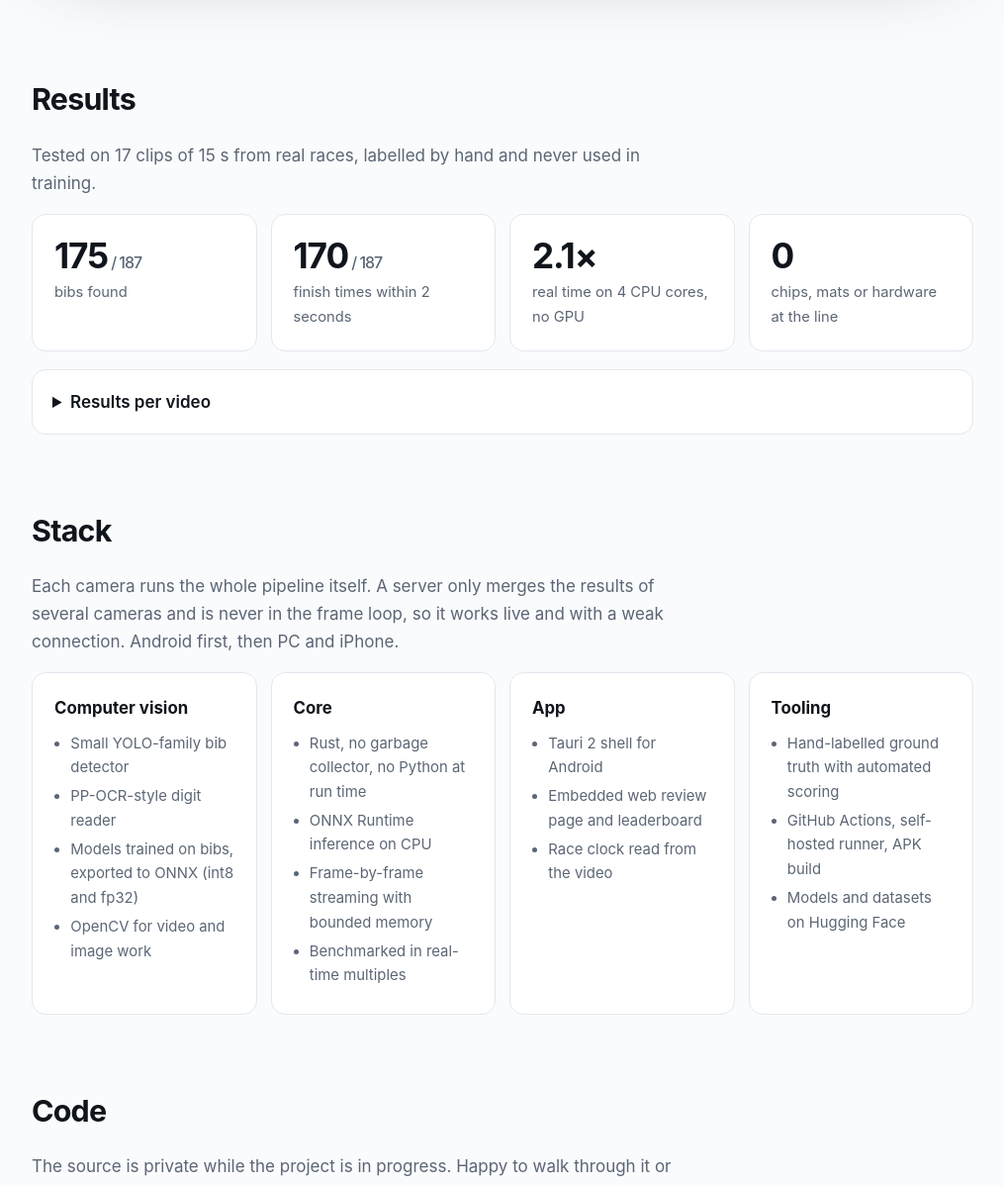
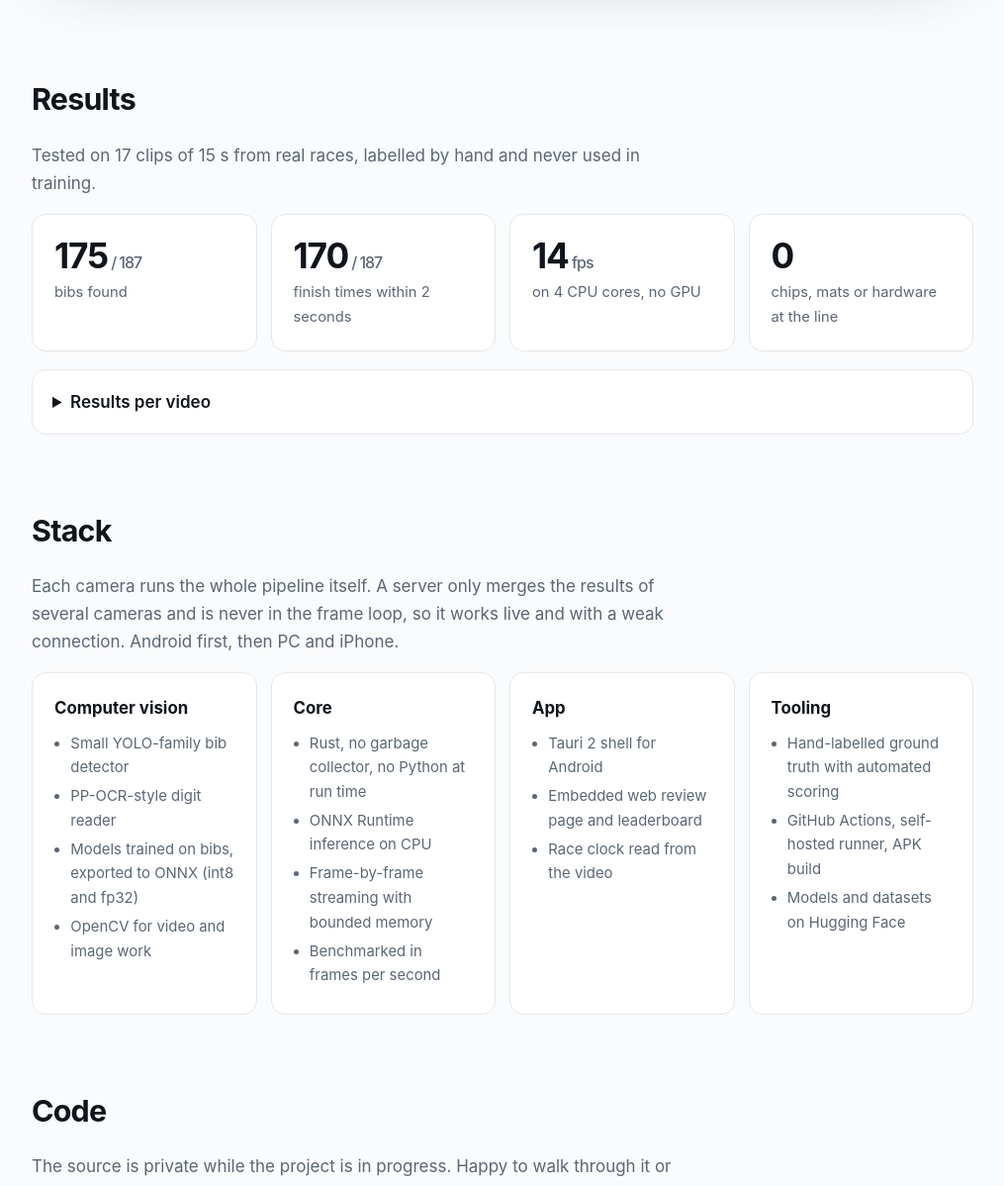
Before and after one commit to ThomasLamalle/videopacer-showcase, a plain HTML site: page index.html in a window 1280 px wide. Shown: the part 1206-2404 px from the top of the page at 99% size, without its empty margins (132-1147 px from the left). Drawn offline with Linux system fonts and the light colour scheme.

Commit message:
Speed in frames per second on the page
Co-Authored-By: Claude Sonnet 5.5 <noreply@anthropic.com>

```diff
--- a/index.html
+++ b/index.html
@@ -49,7 +49,7 @@ footer{padding:72px 0 48px;color:var(--mut);font-size:.9rem}
 <div class="grid">
 <div class="card"><b>175<small> / 187</small></b><span>bibs found</span></div>
 <div class="card"><b>170<small> / 187</small></b><span>finish times within 2 seconds</span></div>
-<div class="card"><b>2.1×</b><span>real time on 4 CPU cores, no GPU</span></div>
+<div class="card"><b>14<small> fps</small></b><span>on 4 CPU cores, no GPU</span></div>
 <div class="card"><b>0</b><span>chips, mats or hardware at the line</span></div>
 </div>
 <details><summary>Results per video</summary>
@@ -60,7 +60,7 @@ footer{padding:72px 0 48px;color:var(--mut);font-size:.9rem}
 <p>Each camera runs the whole pipeline itself. A server only merges the results of several cameras and is never in the frame loop, so it works live and with a weak connection. Android first, then PC and iPhone.</p>
 <div class="grid">
 <div class="card"><h3>Computer vision</h3><ul><li>Small YOLO-family bib detector</li><li>PP-OCR-style digit reader</li><li>Models trained on bibs, exported to ONNX (int8 and fp32)</li><li>OpenCV for video and image work</li></ul></div>
-<div class="card"><h3>Core</h3><ul><li>Rust, no garbage collector, no Python at run time</li><li>ONNX Runtime inference on CPU</li><li>Frame-by-frame streaming with bounded memory</li><li>Benchmarked in real-time multiples</li></ul></div>
+<div class="card"><h3>Core</h3><ul><li>Rust, no garbage collector, no Python at run time</li><li>ONNX Runtime inference on CPU</li><li>Frame-by-frame streaming with bounded memory</li><li>Benchmarked in frames per second</li></ul></div>
 <div class="card"><h3>App</h3><ul><li>Tauri 2 shell for Android</li><li>Embedded web review page and leaderboard</li><li>Race clock read from the video</li></ul></div>
 <div class="card"><h3>Tooling</h3><ul><li>Hand-labelled ground truth with automated scoring</li><li>GitHub Actions, self-hosted runner, APK build</li><li>Models and datasets on Hugging Face</li></ul></div>
 </div></section>
```
